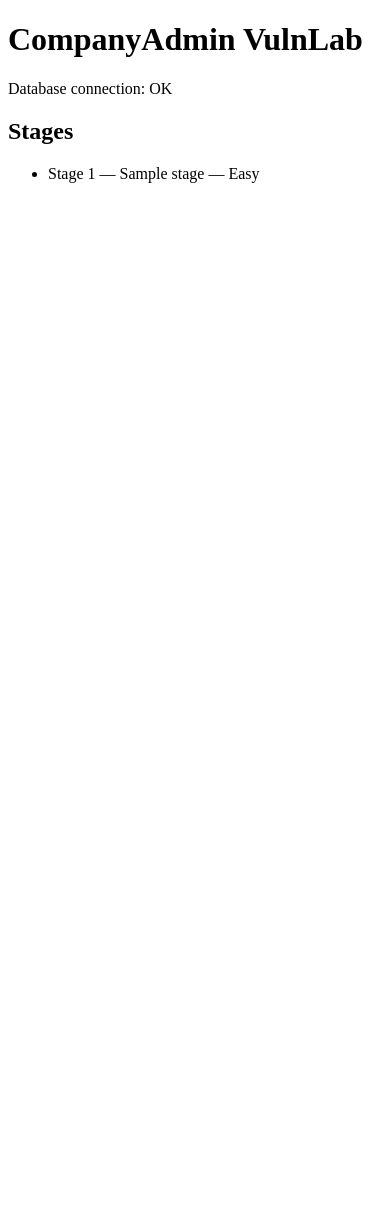
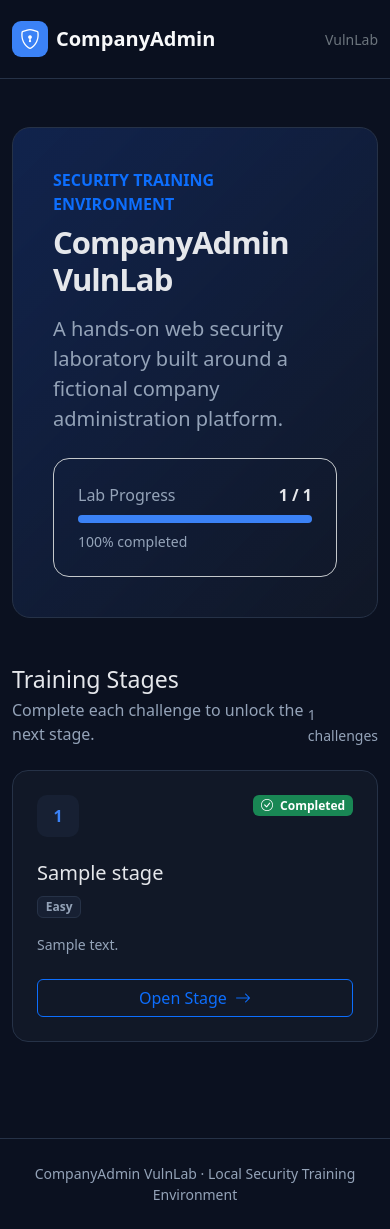
Before and after one commit to x0mahdavi/CompanyAdmin-VulnLab, a PHP site: page /public/index.php in a window 390 px wide. Before the commit the page ends 183 px from the top, so only its background shows below. Run offline with PHP 8.4, Linux system fonts and the light colour scheme; the visitor is signed in with stand-in values (Sample User, id 1); tables that the repository leaves empty hold one stand-in row (values such as "Sample post").

Commit message:
update code base

```diff
--- a/app/core/Auth.php
+++ b/app/core/Auth.php
@@ -18,6 +18,33 @@ class Auth
         session_regenerate_id(true);
 
         $_SESSION['user_id'] = $userId;
+    }
+
+    public static function loginLabUser(PDO $db): void
+    {
+        self::startSession();
+
+        if (self::check()) {
+            return;
+        }
+
+        $stmt = $db->prepare(
+            'SELECT id FROM users
+             WHERE username = :username
+             LIMIT 1'
+        );
+
+        $stmt->execute([
+            'username' => 'trainee',
+        ]);
+
+        $userId = $stmt->fetchColumn();
+
+        if ($userId === false) {
+            throw new RuntimeException('Lab user not found.');
+        }
+
+        self::login((int) $userId);
     }
 
     public static function logout(): void
--- a/app/core/StageManager.php
+++ b/app/core/StageManager.php
@@ -12,19 +12,78 @@ class StageManager
     public function getStages(): array
     {
         $stmt = $this->db->query(
-            'SELECT id, stage_number, slug, name, difficulty, description, is_active
-             FROM stages
-             WHERE is_active = 1
-             ORDER BY stage_number'
+            'SELECT
+                s.id,
+                s.stage_number,
+                s.slug,
+                s.name,
+                s.difficulty,
+                s.description,
+                s.is_active,
+                COALESCE(p.completed, 0) AS completed
+             FROM stages s
+             LEFT JOIN progress p
+                ON p.stage_id = s.id
+                AND p.user_id = :user_id
+             WHERE s.is_active = 1
+             ORDER BY s.stage_number'
         );
 
-        return $stmt->fetchAll();
+        // PDO does not allow named parameters in query().
+        // Re-run with prepare() below.
+        return [];
+    }
+
+    public function getStagesForUser(int $userId): array
+    {
+        $stmt = $this->db->prepare(
+            'SELECT
+                s.id,
+                s.stage_number,
+                s.slug,
+                s.name,
+                s.difficulty,
+                s.description,
+                s.is_active,
+                COALESCE(p.completed, 0) AS completed
+             FROM stages s
+             LEFT JOIN progress p
+                ON p.stage_id = s.id
+                AND p.user_id = :user_id
+             WHERE s.is_active = 1
+             ORDER BY s.stage_number'
+        );
+
+        $stmt->execute([
+            'user_id' => $userId,
+        ]);
+
+        $stages = $stmt->fetchAll();
+
+        foreach ($stages as &$stage) {
+            $number = (int) $stage['stage_number'];
+
+            $stage['completed'] = (bool) $stage['completed'];
+            $stage['unlocked'] = $this->isUnlocked(
+                $userId,
+                $number
+            );
+        }
+
+        return $stages;
     }
 
     public function getStage(int $stageNumber): ?array
     {
         $stmt = $this->db->prepare(
-            'SELECT id, stage_number, slug, name, difficulty, description, is_active
+            'SELECT
+                id,
+                stage_number,
+                slug,
+                name,
+                difficulty,
+                description,
+                is_active
              FROM stages
              WHERE stage_number = :stage_number
              LIMIT 1'
@@ -39,8 +98,10 @@ class StageManager
         return $stage ?: null;
     }
 
-    public function isUnlocked(int $userId, int $stageNumber): bool
-    {
+    public function isUnlocked(
+        int $userId,
+        int $stageNumber
+    ): bool {
         if ($stageNumber <= 1) {
             return true;
         }
@@ -48,7 +109,8 @@ class StageManager
         $stmt = $this->db->prepare(
             'SELECT p.completed
              FROM progress p
-             INNER JOIN stages s ON s.id = p.stage_id
+             INNER JOIN stages s
+                ON s.id = p.stage_id
              WHERE p.user_id = :user_id
                AND s.stage_number = :previous_stage
              LIMIT 1'
@@ -61,4 +123,20 @@ class StageManager
 
         return (bool) $stmt->fetchColumn();
     }
+
+    public function completedCount(int $userId): int
+    {
+        $stmt = $this->db->prepare(
+            'SELECT COUNT(*)
+             FROM progress
+             WHERE user_id = :user_id
+               AND completed = 1'
+        );
+
+        $stmt->execute([
+            'user_id' => $userId,
+        ]);
+
+        return (int) $stmt->fetchColumn();
+    }
 }
--- a/app/helpers/functions.php
+++ b/app/helpers/functions.php
@@ -8,7 +8,10 @@ function loadEnv(string $path): void
         throw new RuntimeException('.env file not found.');
     }
 
-    $lines = file($path, FILE_IGNORE_NEW_LINES | FILE_SKIP_EMPTY_LINES);
+    $lines = file(
+        $path,
+        FILE_IGNORE_NEW_LINES | FILE_SKIP_EMPTY_LINES
+    );
 
     foreach ($lines as $line) {
         $line = trim($line);
@@ -31,3 +34,12 @@ function loadEnv(string $path): void
         }
     }
 }
+
+function e(string $value): string
+{
+    return htmlspecialchars(
+        $value,
+        ENT_QUOTES | ENT_SUBSTITUTE,
+        'UTF-8'
+    );
+}
--- a/public/index.php
+++ b/public/index.php
@@ -14,39 +14,125 @@ Auth::startSession();
 
 $db = Database::connection();
 
+Auth::loginLabUser($db);
+
+$userId = Auth::id();
+
+if ($userId === null) {
+    throw new RuntimeException('Unable to identify lab user.');
+}
+
 $stageManager = new StageManager($db);
 
-$stages = $stageManager->getStages();
+$stages = $stageManager->getStagesForUser($userId);
 
+$completedCount = $stageManager->completedCount($userId);
+
+$totalStages = count($stages);
+
+$progressPercent = $totalStages > 0
+    ? (int) round(($completedCount / $totalStages) * 100)
+    : 0;
+
+ob_start();
 ?>
-<!DOCTYPE html>
-<html lang="en">
-<head>
-    <meta charset="UTF-8">
-    <meta name="viewport" content="width=device-width, initial-scale=1.0">
 
-    <title>CompanyAdmin VulnLab</title>
-</head>
+<div class="hero mb-5">
 
-<body>
+    <div class="row align-items-center g-4">
 
-<h1>CompanyAdmin VulnLab</h1>
+        <div class="col-lg-8">
 
-<p>Database connection: OK</p>
+            <div class="text-primary fw-semibold mb-2">
+                SECURITY TRAINING ENVIRONMENT
+            </div>
 
-<h2>Stages</h2>
+            <h1 class="display-5 mb-3">
+                CompanyAdmin VulnLab
+            </h1>
 
-<ul>
+            <p class="lead text-muted-custom mb-0">
+                A hands-on web security laboratory built around
+                a fictional company administration platform.
+            </p>
+
+        </div>
+
+        <div class="col-lg-4">
+
+            <div class="p-4 rounded-4 border border-secondary-subtle">
+
+                <div class="d-flex justify-content-between mb-2">
+                    <span class="text-muted-custom">
+                        Lab Progress
+                    </span>
+
+                    <strong>
+                        <?= $completedCount ?> / <?= $totalStages ?>
+                    </strong>
+                </div>
+
+                <div class="progress">
+
+                    <div
+                        class="progress-bar"
+                        role="progressbar"
+                        style="width: <?= $progressPercent ?>%"
+                        aria-valuenow="<?= $progressPercent ?>"
+                        aria-valuemin="0"
+                        aria-valuemax="100"
+                    ></div>
+
+                </div>
+
+                <div class="small text-muted-custom mt-2">
+                    <?= $progressPercent ?>% completed
+                </div>
+
+            </div>
+
+        </div>
+
+    </div>
+
+</div>
+
+
+<div class="d-flex justify-content-between align-items-end mb-4">
+
+    <div>
+
+        <h2 class="h3 mb-1">
+            Training Stages
+        </h2>
+
+        <p class="text-muted-custom mb-0">
+            Complete each challenge to unlock the next stage.
+        </p>
+
+    </div>
+
+    <div class="small text-muted-custom">
+        <?= $totalStages ?> challenges
+    </div>
+
+</div>
+
+
+<div class="row g-4">
+
     <?php foreach ($stages as $stage): ?>
-        <li>
-            Stage <?= htmlspecialchars((string) $stage['stage_number']) ?>
-            —
-            <?= htmlspecialchars($stage['name']) ?>
-            —
-            <?= htmlspecialchars($stage['difficulty']) ?>
-        </li>
+
+        <?php require __DIR__ . '/../views/components/stage-card.php'; ?>
+
     <?php endforeach; ?>
-</ul>
 
-</body>
-</html>
+</div>
+
+<?php
+
+$content = ob_get_clean();
+
+$title = 'Dashboard · CompanyAdmin VulnLab';
+
+require __DIR__ . '/../views/layouts/main.php';
--- /dev/null
+++ b/views/components/stage-card.php
@@ -0,0 +1,83 @@
+<?php
+
+declare(strict_types=1);
+
+/**
+ * Expected variable:
+ * $stage
+ */
+?>
+
+<div class="col-12 col-md-6 col-xl-4">
+    <div class="stage-card p-4 <?= !$stage['unlocked'] ? 'locked' : '' ?>">
+
+        <div class="d-flex justify-content-between align-items-start mb-4">
+
+            <div class="stage-number">
+                <?= e((string) $stage['stage_number']) ?>
+            </div>
+
+            <?php if ($stage['completed']): ?>
+
+                <span class="badge text-bg-success">
+                    <i class="bi bi-check-circle me-1"></i>
+                    Completed
+                </span>
+
+            <?php elseif ($stage['unlocked']): ?>
+
+                <span class="badge text-bg-primary">
+                    <i class="bi bi-unlock me-1"></i>
+                    Available
+                </span>
+
+            <?php else: ?>
+
+                <span class="badge text-bg-secondary">
+                    <i class="bi bi-lock me-1"></i>
+                    Locked
+                </span>
+
+            <?php endif; ?>
+
+        </div>
+
+        <h5 class="mb-2">
+            <?= e($stage['name']) ?>
+        </h5>
+
+        <div class="mb-3">
+            <span class="badge badge-difficulty">
+                <?= e($stage['difficulty']) ?>
+            </span>
+        </div>
+
+        <p class="text-muted-custom small mb-4">
+            <?= e($stage['description']) ?>
+        </p>
+
+        <?php if ($stage['unlocked']): ?>
+
+            <a
+                href="/stages/<?= e($stage['slug']) ?>/"
+                class="btn btn-outline-primary w-100"
+            >
+                Open Stage
+                <i class="bi bi-arrow-right ms-1"></i>
+            </a>
+
+        <?php else: ?>
+
+            <button
+                type="button"
+                class="btn btn-outline-secondary w-100"
+                disabled
+            >
+                <i class="bi bi-lock me-1"></i>
+                Complete Previous Stage
+            </button>
+
+        <?php endif; ?>
+
+    </div>
+</div>
--- /dev/null
+++ b/views/layouts/main.php
@@ -0,0 +1,86 @@
+<?php
+
+declare(strict_types=1);
+
+/**
+ * Expected variables:
+ * $title
+ * $content
+ */
+?>
+
+<!DOCTYPE html>
+<html lang="en">
+<head>
+
+    <meta charset="UTF-8">
+
+    <meta
+        name="viewport"
+        content="width=device-width, initial-scale=1.0"
+    >
+
+    <title><?= e($title ?? 'CompanyAdmin VulnLab') ?></title>
+
+    <link
+        href="https://cdn.jsdelivr.net/npm/bootstrap@5.3.8/dist/css/bootstrap.min.css"
+        rel="stylesheet"
+    >
+
+    <link
+        rel="stylesheet"
+        href="https://cdn.jsdelivr.net/npm/bootstrap-icons@1.13.1/font/bootstrap-icons.min.css"
+    >
+
+    <link
+        rel="stylesheet"
+        href="/assets/css/app.css"
+    >
+
+</head>
+
+<body>
+
+<nav class="navbar navbar-expand-lg sticky-top">
+
+    <div class="container py-2">
+
+        <a
+            class="navbar-brand text-light fw-semibold d-flex align-items-center gap-2"
+            href="/"
+        >
+            <span class="brand-mark">
+                <i class="bi bi-shield-lock"></i>
+            </span>
+
+            CompanyAdmin
+        </a>
+
+        <span class="small text-secondary">
+            VulnLab
+        </span>
+
+    </div>
+
+</nav>
+
+<main class="container py-5">
+
+    <?= $content ?>
+
+</main>
+
+<footer class="mt-5 py-4">
+
+    <div class="container text-center small">
+        CompanyAdmin VulnLab · Local Security Training Environment
+    </div>
+
+</footer>
+
+<script
+    src="https://cdn.jsdelivr.net/npm/bootstrap@5.3.8/dist/js/bootstrap.bundle.min.js"
+></script>
+
+</body>
+</html>
```
Also changed, not shown: public/assets/css/app.css (added).
